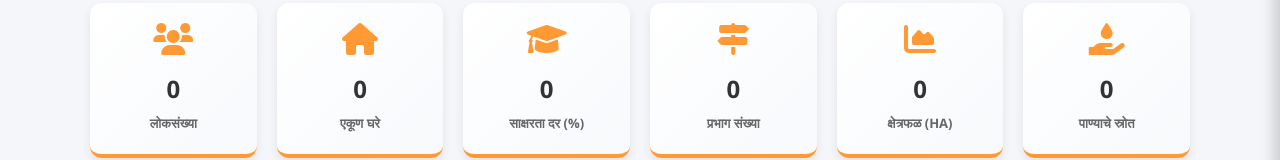
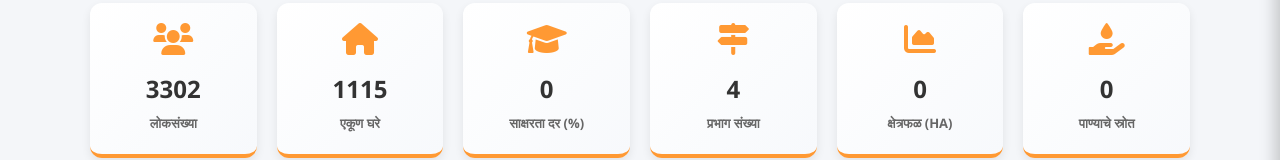
Before and after one commit to vedchitrakolhapur/khandal, a plain HTML site: page index.html in a window 1280 px wide. Shown: the part 540-700 px from the top of the page. Drawn offline with Linux system fonts and the light colour scheme.

Commit message:
Updated via CMS: index.html

```diff
--- a/index.html
+++ b/index.html
@@ -1000,10 +1000,10 @@ body {
             <a href="about.html" class="btn-small" style="background:var(--primary); color:white; padding:10px 20px; text-decoration:none; border-radius:5px;">अधिक वाचा &rarr;</a>
         </div>
         <div class="quick-info-container">
-            <div class="stat-card"><i class="fas fa-users"></i><h3>0</h3><p>लोकसंख्या</p></div>
-            <div class="stat-card"><i class="fas fa-home"></i><h3>0</h3><p>एकूण घरे</p></div>
+            <div class="stat-card"><i class="fas fa-users"></i><h3>3302</h3><p>लोकसंख्या</p></div>
+            <div class="stat-card"><i class="fas fa-home"></i><h3>1115</h3><p>एकूण घरे</p></div>
             <div class="stat-card"><i class="fas fa-graduation-cap"></i><h3>0</h3><p>साक्षरता दर (%)</p></div>
-            <div class="stat-card"><i class="fas fa-map-signs"></i><h3>0</h3><p>प्रभाग संख्या</p></div>
+            <div class="stat-card"><i class="fas fa-map-signs"></i><h3>4</h3><p>प्रभाग संख्या</p></div>
             <div class="stat-card"><i class="fas fa-chart-area"></i><h3>0</h3><p>क्षेत्रफळ (Ha)</p></div>
             <div class="stat-card"><i class="fas fa-hand-holding-water"></i><h3>0</h3><p>पाण्याचे स्रोत</p></div>
         </div>
```
